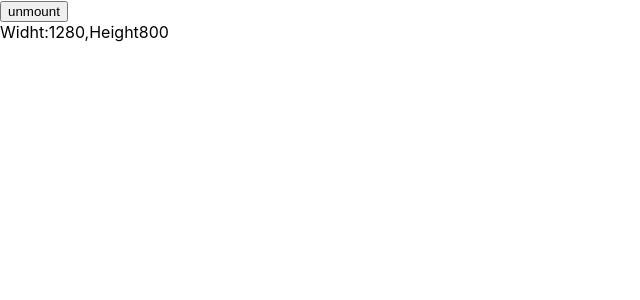
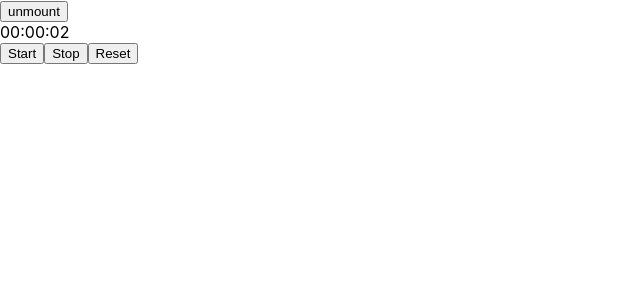
Before and after one commit to Artem8711/React-app, a React (Create React App) app: page / in a window 1280 px wide. Both pictures are taken after a click on the button "mount". Shown: the top 300 px of the page, without its empty margins (0-640 px from the left). Built offline with nearby package versions, Linux system fonts and the light colour scheme.

Commit message:
Create new stopw

```diff
--- a/src/App.js
+++ b/src/App.js
@@ -1,5 +1,6 @@
 import { Component } from "react";
 import ViewPortParams from "./components/ViewPortParams";
+import StopWatch from "./components/StopWatch/stopw";
 
 class App extends Component {
   constructor(props) {
@@ -22,7 +23,7 @@ class App extends Component {
         <button onClick={this.handleClick}>
           {isVisible ? "unmount" : "mount"}
         </button>
-        {isVisible && <ViewPortParams />}
+        {isVisible && <StopWatch />}
       </>
     );
   }
--- a/src/components/StopWatch/stopw.jsx
+++ b/src/components/StopWatch/stopw.jsx
@@ -1,26 +1,61 @@
-/* import { Component } from "react";
+import { Component } from "react";
 
 class StopWatch extends Component {
   constructor(props) {
     super(props);
 
-    this.state = { count: 0 };
+    this.state = {
+      count: new Date(0, 0, 0),
+    };
+    this.id = null;
   }
 
-  componentDidMount() {}
+  componentDidMount() {
+    this.start();
+  }
 
-  componentWillUnmount() {}
+  componentDidUpdate() {
+    console.log("StopWatch reset");
+  }
+
+  componentWillUnmount() {
+    this.stop();
+  }
+
+  tick = () => {
+    const { count } = this.state;
+    const newCount = new Date(count.valueOf());
+    newCount.setSeconds(count.getSeconds() + 1);
+    this.setState({ count: newCount });
+  };
+
+  start = () => {
+    if (!this.id) {
+      this.id = setInterval(this.tick, 1000);
+    }
+  };
+
+  stop = () => {
+    clearInterval(this.id);
+    this.id = null;
+  };
+
+  reset = () => {
+    this.setState({ count: new Date(0, 0, 0) });
+  };
 
   render() {
     const { count } = this.state;
+
     return (
-      <>
-        <div>{count}</div>
-        <button onClick={() => this.setState({ count: count + 1 })}>+</button>
-      </>
+      <article>
+        <div>{count.toLocaleTimeString("en-GB")}</div>
+        <button onClick={this.start}>Start</button>
+        <button onClick={this.stop}>Stop</button>
+        <button onClick={this.reset}>Reset</button>
+      </article>
     );
   }
 }
 
 export default StopWatch;
- */
--- a/src/components/ViewPortParams/index.jsx
+++ b/src/components/ViewPortParams/index.jsx
@@ -1,4 +1,4 @@
-import { Component } from "react";
+/* import { Component } from "react";
 
 class ViewPortParams extends Component {
   constructor(props) {
@@ -34,4 +34,4 @@ class ViewPortParams extends Component {
   }
 }
 
-export default ViewPortParams;
+export default ViewPortParams; */
```
Also changed, not shown: src/index.js (+7 -8 lines).
